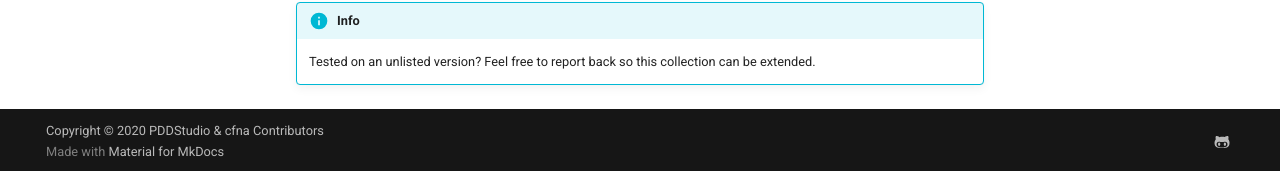
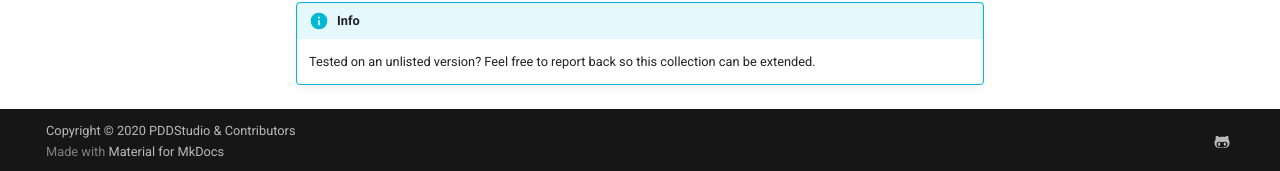
Before and after one commit to cfna/vmware-docs, an MkDocs documentation site: the page built from pages/supported_versions.md, in a window 1280 px wide and 1068 px high. Shown: the part 894-1065 px from the top of the window. Built offline with MkDocs 1.6.1 and Material for MkDocs 9.7.7, drawn with Linux system fonts in a browser that asks for light colours; comment, search, counter and statistics services are not loaded.

Commit message:
Removed contributor prefix

```diff
--- a/mkdocs.yml
+++ b/mkdocs.yml
@@ -2,13 +2,13 @@
 
 site_name: CrossFire West & VMWare
 site_description: Setup instructions to run CrossFire West on a Virtual Machine using VMWare.
-site_author: PDDStudio & cfna Contributors
+site_author: PDDStudio & Contributors
 site_url: 'https://cfna.github.io/vmware-docs'
 
 repo_name: 'vmware-docs'
 repo_url: 'https://github.com/cfna/vmware-docs'
 
-copyright: 'Copyright &copy; 2020 PDDStudio & cfna Contributors'
+copyright: 'Copyright &copy; 2020 PDDStudio & Contributors'
 
 # confiture build behavior
 docs_dir: pages/
```
